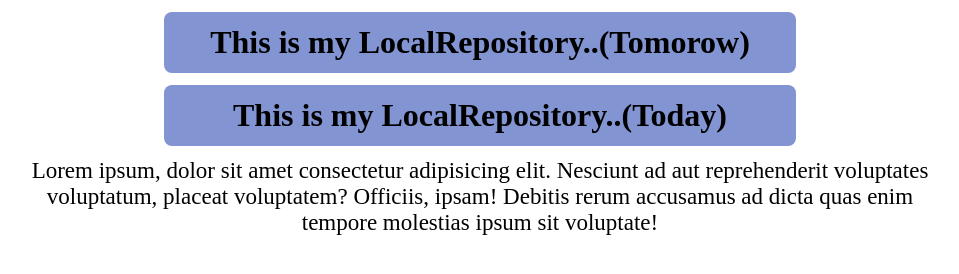
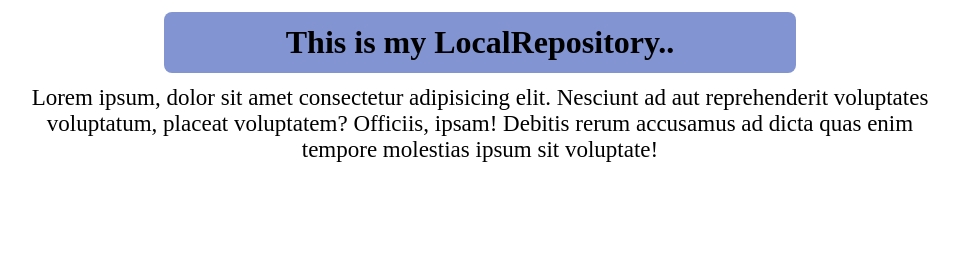
Before and after one commit to Decode-Ritam/LocalRepository, a plain HTML site: page index.html in a window 1280 px wide. Shown: the whole page, without its empty margins (160-1119 px from the left). Drawn offline with Linux system fonts and the light colour scheme.

Commit message:
edditng feture3

```diff
--- a/index.html
+++ b/index.html
@@ -9,11 +9,11 @@
 </head>
 
 <body>
-    <h1>This is my LocalRepository..(Tomorow)</h1>
-    <h1>This is my LocalRepository..(Today)</h1>
-    <p>Lorem ipsum, dolor sit amet consectetur adipisicing elit. Nesciunt ad aut reprehenderit voluptates voluptatum,
+    <h1>This is my LocalRepository.. </h1>
+     <p>Lorem ipsum, dolor sit amet consectetur adipisicing elit. Nesciunt ad aut reprehenderit voluptates voluptatum,
         placeat voluptatem? Officiis, ipsam! Debitis rerum accusamus ad dicta quas enim tempore molestias ipsum sit
         voluptate!</p>
+        <img src="" alt="">
 </body>
 
 </html>
```
